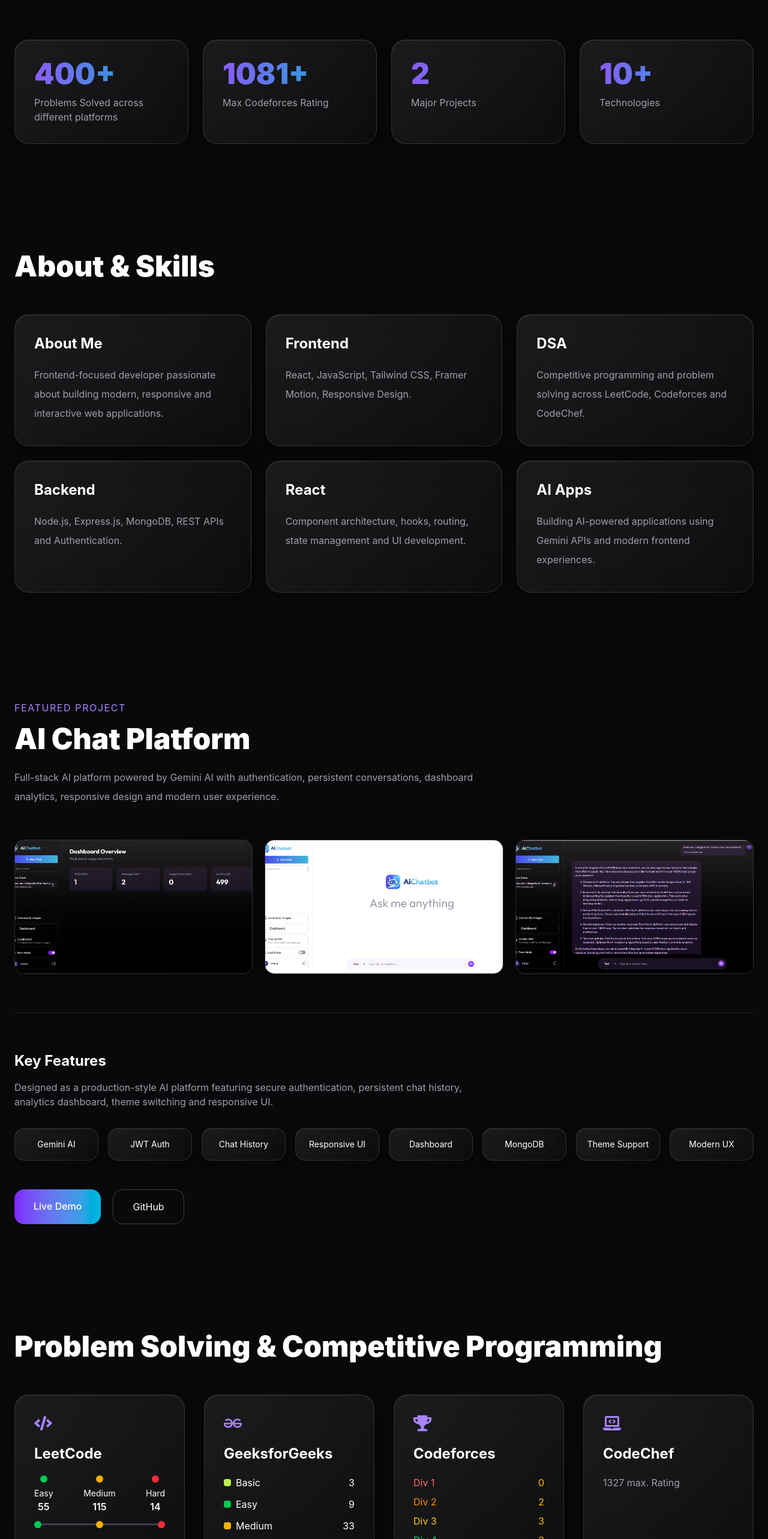
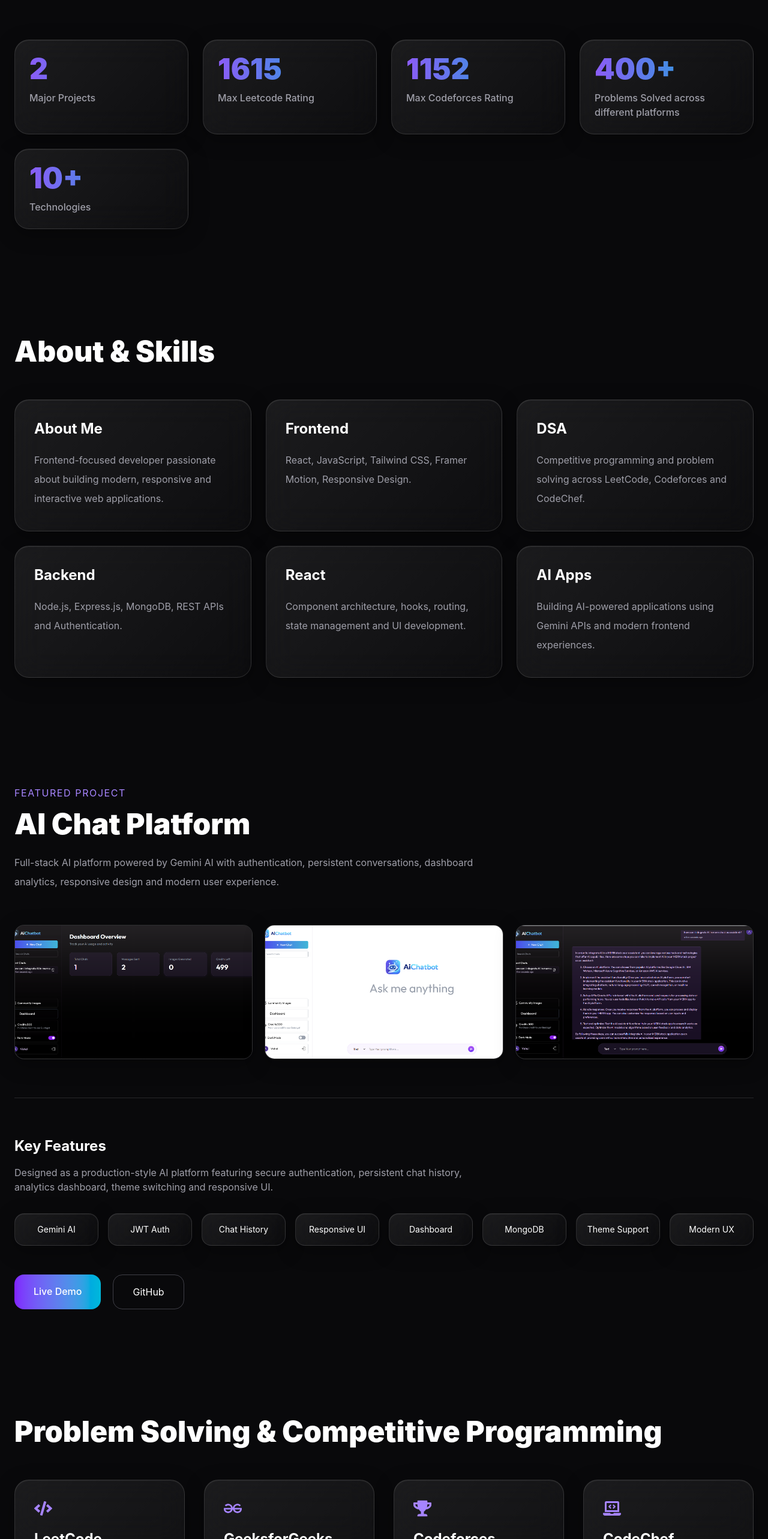
Before and after one commit to vishal316156/portfolio-Vishal316156, a React app: page / in a window 1280 px wide. Shown: the part 842-3408 px from the top of the page at 60% size. Built offline with nearby package versions, Linux system fonts and the light colour scheme; the HTML template or start-up script is replaced by a standard one.

Commit message:
Stats updation

```diff
--- a/src/components/dsa/DsaTracker.jsx
+++ b/src/components/dsa/DsaTracker.jsx
@@ -9,9 +9,9 @@
 
 const leetcodeStats = {
   solved: 184,
-  easy: 55,
-  medium: 115,
-  hard: 14,
+  easy: 71,
+  medium: 121,
+  hard: 16,
 };
 const gfgStats = {
   basic: 3,
@@ -22,7 +22,7 @@
 const codeforcesStats = {
   div1: 0,
   div2: 2,
-  div3: 3,
+  div3: 4,
   div4: 2,
 };
 
@@ -42,7 +42,7 @@
 
   {
     name: "Codeforces",
-    value: "1081 max. Rating",
+    value: "1152 max. Rating",
     link: "https://codeforces.com/profile/Vishal_MarcoX_83",
     icon: <FaTrophy size={30} />,
   },
@@ -86,10 +86,17 @@
             {item.name === "LeetCode" ? (
             <div className="w-full">
 
+              <div className="relative mt-4">
+                <div className="h-[3px] bg-zinc-700 rounded-full"></div>
+                <div className="absolute left-0 top-[-4px] w-3 h-3 rounded-full bg-green-500"></div>
+                <div className="absolute left-1/2 -translate-x-1/2 top-[-4px] w-3 h-3 rounded-full bg-yellow-500"></div>
+                <div className="absolute right-0 top-[-4px] w-3 h-3 rounded-full bg-red-500"></div>
+
+            </div>
             <div className="flex justify-between text-center mb-3">
 
                 <div>
-                <div className="w-3 h-3 rounded-full bg-green-500 mx-auto mb-2"></div>
+                <div className="w-3 h-3 rounded-full mx-auto mb-2"></div>
                 <p className="text-sm">Easy</p>
                 <p className="font-semibold">
                     {leetcodeStats.easy}
@@ -97,7 +104,7 @@
                 </div>
 
                 <div>
-                <div className="w-3 h-3 rounded-full bg-yellow-500 mx-auto mb-2"></div>
+                <div className="w-3 h-3 rounded-full  mx-auto mb-2"></div>
                 <p className="text-sm">Medium</p>
                 <p className="font-semibold">
                     {leetcodeStats.medium}
@@ -105,7 +112,7 @@
                 </div>
 
                 <div>
-                <div className="w-3 h-3 rounded-full bg-red-500 mx-auto mb-2"></div>
+                <div className="w-3 h-3 rounded-full  mx-auto mb-2"></div>
                 <p className="text-sm">Hard</p>
                 <p className="font-semibold">
                     {leetcodeStats.hard}
@@ -114,13 +121,11 @@
 
             </div>
 
-            <div className="relative mt-4">
-                <div className="h-[3px] bg-zinc-700 rounded-full"></div>
-                <div className="absolute left-0 top-[-4px] w-3 h-3 rounded-full bg-green-500"></div>
-                <div className="absolute left-1/2 -translate-x-1/2 top-[-4px] w-3 h-3 rounded-full bg-yellow-500"></div>
-                <div className="absolute right-0 top-[-4px] w-3 h-3 rounded-full bg-red-500"></div>
-
-            </div>
+              <div className="pt-2 border-t-2 border-t border-zinc-700">
+                <p className="flex text-amber-300">
+                  1615 Max Rating
+                </p>
+                </div>
 
             </div>
 
@@ -186,16 +191,16 @@
                 <span className="text-amber-400" >{codeforcesStats.div4}</span>
                 </div>
 
-                <div className="pt-2 border-t border-zinc-700">
-                <p className="text-zinc-400 text-sm">
-                    1081 Max Rating, 129 problem solved
+                <div className="pt-2 border-t-2 border-t border-zinc-700">
+                <p className="flex text-amber-300">
+                  1152 Max Rating
                 </p>
                 </div>
 
             </div>
 
             ) : (
-            <p className="text-zinc-400">
+            <p className="text-amber-300">
                 {item.value}
             </p>
             )}
--- a/src/components/grid/AboutGrid.jsx
+++ b/src/components/grid/AboutGrid.jsx
@@ -73,7 +73,7 @@
               y: -12,
               scale: 1.03,
             }}
-            className=" glass rounded-3xl p-8 min-h-[220px] cursor-pointer transition-all duration-500
+            className=" glass glow-pill rounded-3xl p-8 min-h-[220px] cursor-pointer transition-all duration-500
               hover:border-violet-500/50 ">
             <h3 className="text-2xl font-bold mb-5">
               {card.title}
--- a/src/components/stats/Stats.jsx
+++ b/src/components/stats/Stats.jsx
@@ -3,20 +3,26 @@
 
 const stats = [
   {
+    value: 2,
+    suffix: "",
+    label: "Major Projects",
+  },
+  {
+    value: 1615,
+    suffix: "",
+    label: "Max Leetcode Rating",
+  },
+  {
+    value: 1152,
+    suffix: "",
+    label: "Max Codeforces Rating",
+  },
+  {
     value: 400,
     suffix: "+",
     label: "Problems Solved across different platforms",
   },
-  {
-    value: 1081,
-    suffix: "+",
-    label: "Max Codeforces Rating",
-  },
-  {
-    value: 2,
-    suffix: "",
-    label: "Major Projects",
-  },
+
   {
     value: 10,
     suffix: "+",
@@ -61,8 +67,9 @@
             }}
             className="
                 glass
+                glow-pill
                 rounded-3xl
-                p-8
+                p-6
                 group
                 cursor-pointer
                 transition-all
@@ -75,7 +82,7 @@
             {item.suffix}
             </h2>
 
-            <p className="text-zinc-400">
+            <p className="text-zinc-400 font-medium">
               {item.label}
             </p>
           </motion.div>
```
